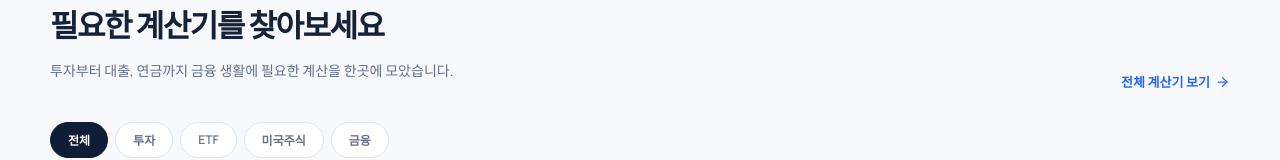
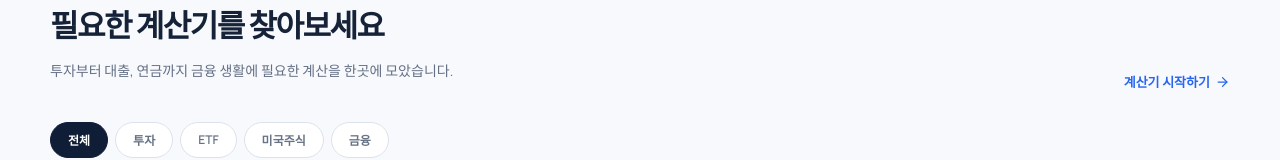
Before and after one commit to youngrae-debug/investtoolkit, a Next.js app: page / in a window 1280 px wide. Shown: the part 871-1031 px from the top of the page. Built offline with nearby package versions, Linux system fonts and the light colour scheme.

Commit message:
Expand app/page.tsx for calculator platform

```diff
--- a/app/page.tsx
+++ b/app/page.tsx
@@ -17,6 +17,7 @@ const calculators = [
   {name:'대출 계산기',desc:'상환 방식별 월 납입금과 총이자를 비교해요.',icon:Landmark,color:'blue',tag:'',cat:'금융'},
   {name:'연금 계산기',desc:'은퇴 후 받을 예상 연금과 준비 자금을 계산해요.',icon:PiggyBank,color:'green',tag:'',cat:'금융'},
 ];
+const calculatorSlugs=['compound-interest','recurring-investment','dividend-calculator','fire-calculator','target-asset','cagr-calculator','etf-return','rebalancing'];
 
 function formatWon(n:number){return Math.round(n).toLocaleString('ko-KR')+'원'}
 
@@ -31,7 +32,7 @@ export default function Home(){
 
   <section className="stats"><div className="wrap"><div><strong>20+</strong><span>전문 투자 계산기</span></div><div><strong>100%</strong><span>무료 이용 가능</span></div><div><strong>3초</strong><span>평균 계산 시간</span></div><div><strong>AI</strong><span>맞춤 결과 해석</span></div></div></section>
 
-  <section className="tools section" id="tools"><div className="wrap"><div className="sectionHead"><div><span>CALCULATORS</span><h2>필요한 계산기를 찾아보세요</h2><p>투자부터 대출, 연금까지 금융 생활에 필요한 계산을 한곳에 모았습니다.</p></div><a href="#">전체 계산기 보기 <ArrowRight/></a></div><div className="filters"><button className="active">전체</button><button>투자</button><button>ETF</button><button>미국주식</button><button>금융</button></div><div className="cardGrid">{calculators.slice(0,8).map((c,i)=><a className="toolCard" href="#calculator" key={c.name}><div className={`toolIcon ${c.color}`}><c.icon/></div>{c.tag&&<span className={`tag ${c.tag==='NEW'?'new':''}`}>{c.tag}</span>}<h3>{c.name}</h3><p>{c.desc}</p><span className="go">계산하기 <ArrowRight/></span></a>)}</div><button className="more">계산기 더 보기 <ChevronDown/></button></div></section>
+  <section className="tools section" id="tools"><div className="wrap"><div className="sectionHead"><div><span>CALCULATORS</span><h2>필요한 계산기를 찾아보세요</h2><p>투자부터 대출, 연금까지 금융 생활에 필요한 계산을 한곳에 모았습니다.</p></div><a href="/calculators/compound-interest">계산기 시작하기 <ArrowRight/></a></div><div className="filters"><button className="active">전체</button><button>투자</button><button>ETF</button><button>미국주식</button><button>금융</button></div><div className="cardGrid">{calculators.slice(0,8).map((c,i)=><a className="toolCard" href={`/calculators/${calculatorSlugs[i]}`} key={c.name}><div className={`toolIcon ${c.color}`}><c.icon/></div>{c.tag&&<span className={`tag ${c.tag==='NEW'?'new':''}`}>{c.tag}</span>}<h3>{c.name}</h3><p>{c.desc}</p><span className="go">계산하기 <ArrowRight/></span></a>)}</div><a className="more" href="/calculators/compound-interest">20개 계산기 이용하기 <ArrowRight/></a></div></section>
 
   <section className="difference section" id="insight"><div className="wrap diffGrid"><div><span className="sectionLabel">WHY INVESTTOOLKIT</span><h2>숫자만 보여주는<br/>계산기는 충분하지 않으니까.</h2><p>InvestToolkit은 계산 결과가 내 투자에 어떤 의미인지, 무엇을 바꾸면 더 나아지는지까지 알려드립니다.</p><div className="features"><div><span><Bot/></span><div><b>AI 결과 해석</b><small>어려운 숫자를 쉬운 언어로 설명해요.</small></div></div><div><span><BarChart3/></span><div><b>시나리오 비교</b><small>수익률과 투자금 변화의 차이를 비교해요.</small></div></div><div><span><ShieldCheck/></span><div><b>신뢰할 수 있는 계산식</b><small>검증된 금융 공식과 명확한 가정을 사용해요.</small></div></div></div></div><div className="insightCard"><div className="insightHeader"><span><Sparkles/> AI Insight</span><small>복리 계산 결과 분석</small></div><div className="asset"><span>예상 자산</span><strong>{formatWon(result.future)}</strong><small><TrendingUp/> 투자 원금 대비 {Math.round((result.future/result.invested-1)*100)}% 증가</small></div><div className="message"><Bot/><p>현재 투자 속도를 유지하면 <b>{years}년 후 목표 자산에 가까워질 가능성이 높습니다.</b></p></div><div className="impact"><div><span>수익률이 1% 낮아지면</span><b className="down">최종 자산 감소</b></div><div><span>월 투자금을 10만원 늘리면</span><b className="up">목표 달성 단축</b></div></div><button>상세 분석 리포트 보기 <ArrowRight/></button></div></div></section>
 
```
